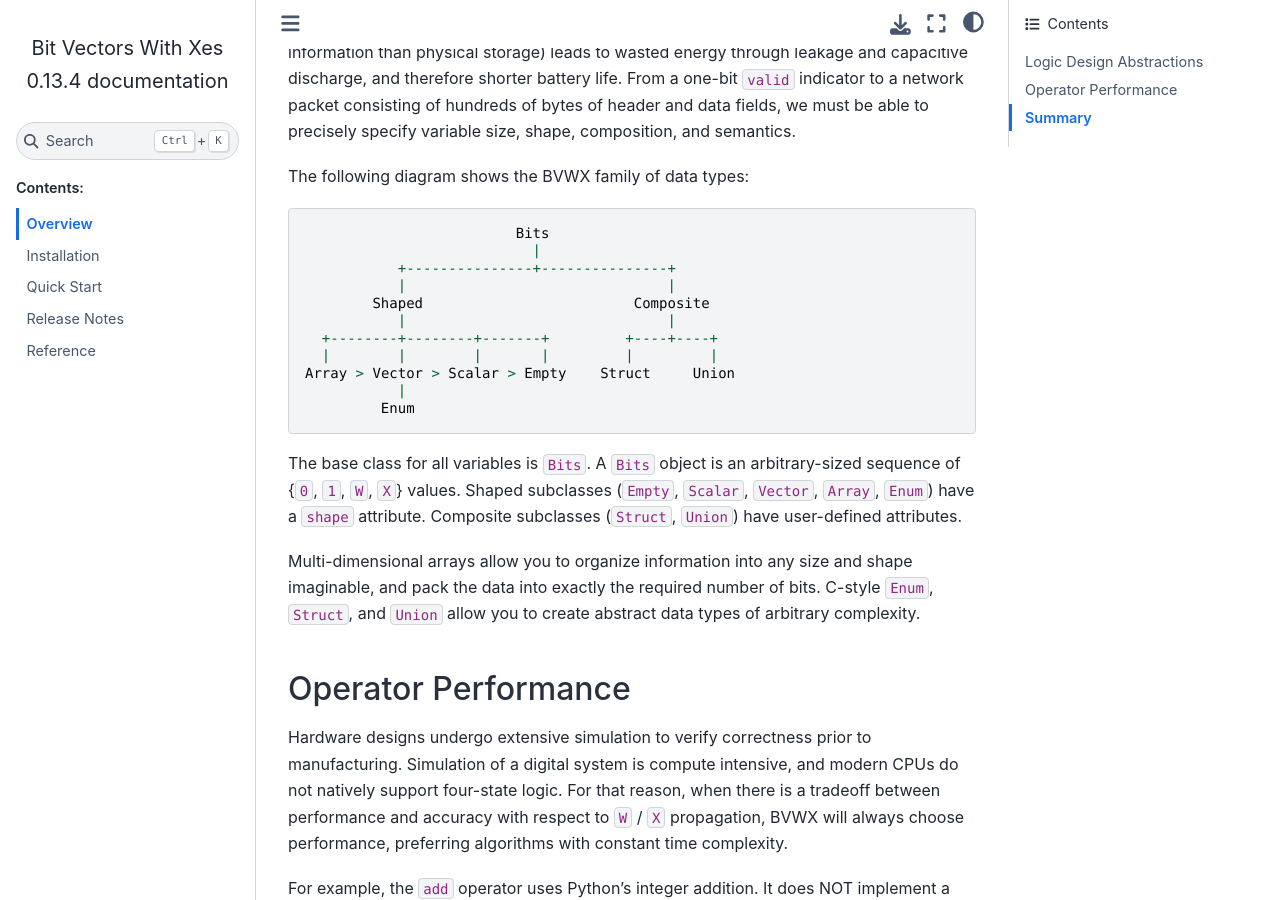
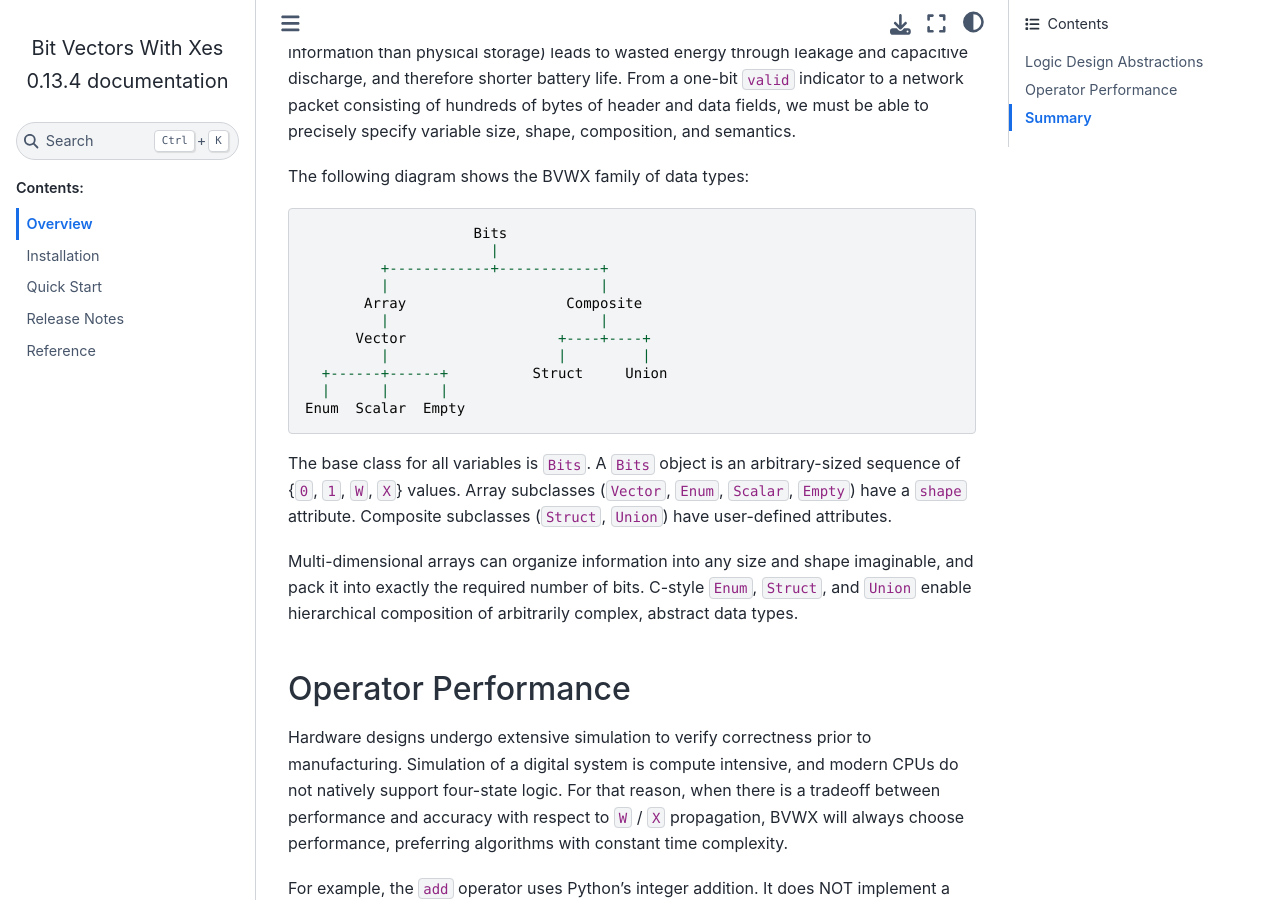
Before and after one commit to cjdrake/bvwx, a Sphinx documentation site: the page built from doc/source/overview.rst, in a window 1280 px wide and 900 px high, scrolled down 2761 px. Built offline with Sphinx 7.4.7 and the Sphinx Book theme 1.1.4, drawn with Linux system fonts in a browser that asks for light colours.

Commit message:
Update overview w/ recent class hierarchy

```diff
--- a/doc/source/overview.rst
+++ b/doc/source/overview.rst
@@ -123,28 +123,27 @@ we must be able to precisely specify variable size, shape, composition, and sema
 
 The following diagram shows the BVWX family of data types::
 
-                             Bits
-                               |
-               +---------------+---------------+
-               |                               |
-            Shaped                         Composite
-               |                               |
-      +--------+--------+-------+         +----+----+
-      |        |        |       |         |         |
-    Array > Vector > Scalar > Empty    Struct     Union
-               |
-             Enum
+                        Bits
+                          |
+             +------------+------------+
+             |                         |
+           Array                   Composite
+             |                         |
+          Vector                  +----+----+
+             |                    |         |
+      +------+------+          Struct     Union
+      |      |      |
+    Enum  Scalar  Empty
 
 The base class for all variables is ``Bits``.
 A ``Bits`` object is an arbitrary-sized sequence of {``0``, ``1``, ``W``, ``X``} values.
-Shaped subclasses (``Empty``, ``Scalar``, ``Vector``, ``Array``, ``Enum``)
-have a ``shape`` attribute.
+Array subclasses (``Vector``, ``Enum``, ``Scalar``, ``Empty``) have a ``shape`` attribute.
 Composite subclasses (``Struct``, ``Union``) have user-defined attributes.
 
-Multi-dimensional arrays allow you to organize information into any size and shape imaginable,
-and pack the data into exactly the required number of bits.
-C-style ``Enum``, ``Struct``, and ``Union`` allow you to create abstract data
-types of arbitrary complexity.
+Multi-dimensional arrays can organize information into any size and shape imaginable,
+and pack it into exactly the required number of bits.
+C-style ``Enum``, ``Struct``, and ``Union`` enable hierarchical composition of
+arbitrarily complex, abstract data types.
 
 
 Operator Performance
```
